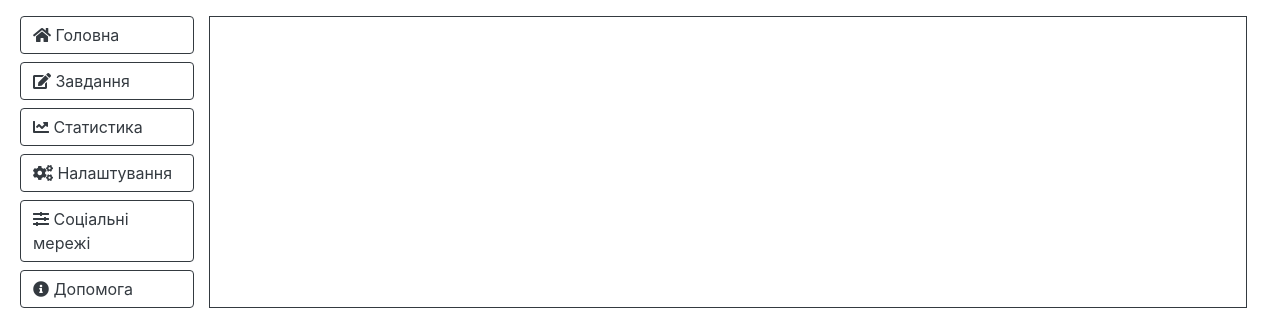
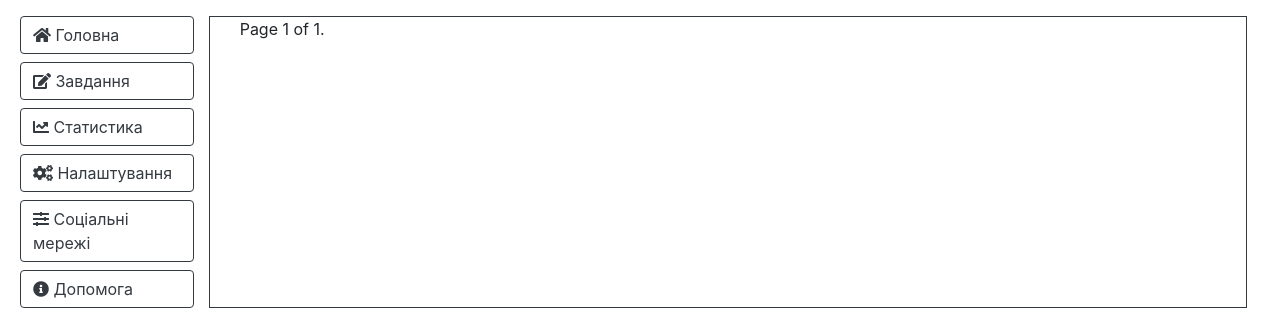
Before and after one commit to shevchenkodim/Auto-posting-service, a Django app: page /studio/ in a window 1280 px wide. Shown: the part 56-368 px from the top of the page. Run offline with Django 3.2, Linux system fonts and the light colour scheme; the visitor is signed in with stand-in values (Sample User, id 1); parts of the project's set-up code (start-up, migrations or seed data) failed here and were passed over; some libraries are stand-ins or nearby versions.

Commit message:
Add django Paginator
:Release Notes:

:Detailed Notes:

:Testing Performed:
No tests

:QA Notes:

:Issues Addressed:

Signed-off-by: Shevchenko Dmytro <dimashevchenko10021999@gmail.com>

```diff
--- a/studio/views.py
+++ b/studio/views.py
@@ -2,6 +2,7 @@ from django.shortcuts import render
 from django.shortcuts import redirect
 from django.urls import reverse
 from .models import Post, SocialNetwork, SocialNetworkTelegram, SocialNetworkLiveJournal, Profile, Statistic, UserMessages
+from django.core.paginator import Paginator, EmptyPage, PageNotAnInteger
 from django.http import JsonResponse
 from django.contrib.auth.models import User
 from django.views.generic import TemplateView
@@ -23,7 +24,16 @@ class Studio(TemplateView):
         if not self.request.user.is_authenticated:
             raise PermissionDenied
         context = super().get_context_data(**kwargs)
-        context['list_messages'] = UserMessages.objects.filter(user=self.request.user).order_by('status_read')
+        object_list = UserMessages.objects.filter(user=self.request.user).order_by('status_read')
+        paginator = Paginator(object_list, 3)
+        page = self.request.GET.get('page')
+        try:
+            messages = paginator.page(page)
+        except PageNotAnInteger:
+            messages = paginator.page(1)
+        except EmptyPage:
+            messages = paginator.page(paginator.num_pages)
+        context['list_messages'] = messages
         return context
 
 
--- a/templates/studio/main.html
+++ b/templates/studio/main.html
@@ -29,6 +29,19 @@
                 </div>
             </div>
         {% endfor %}
+        <div class="pagination">
+         <span class="step-links">
+          {% if list_messages.has_previous %}
+              <a href="{% url 'studio:studio' %}?page={{ list_messages.previous_page_number }}">Previous</a>
+          {% endif %}
+            <span class="current">
+                Page {{ list_messages.number }} of {{ list_messages.paginator.num_pages }}.
+            </span>
+          {% if list_messages.has_next %}
+                <a href="{% url 'studio:studio' %}?page={{ list_messages.next_page_number }}">Next</a>
+          {% endif %}
+          </span>
+        </div>
     </div>
 {% endblock content %}
 
```
